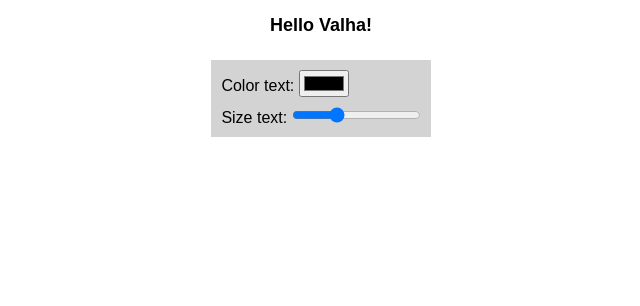
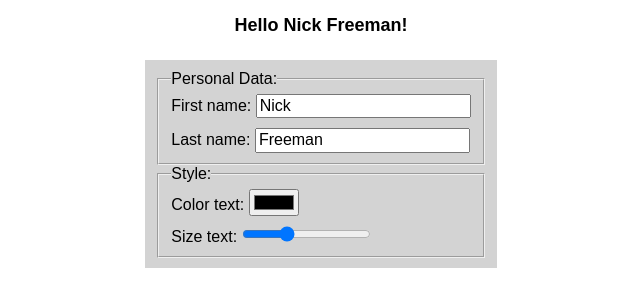
Before and after one commit to mydevby/mydevby.github.io, a Svelte app: page / in a window 1280 px wide. Shown: the top 306 px of the page, without its empty margins (319-959 px from the left). Built offline with nearby package versions, Linux system fonts and the light colour scheme.

Commit message:
Hello my friend

```diff
--- a/src/App.svelte
+++ b/src/App.svelte
@@ -1,16 +1,36 @@
 <script>
-	let name = 'Valha';
-	let color = 'black';
+	let firstName = 'Nick';
+	let lastName = 'Freeman';
+	let color = '';
 	let size = 18;
 
 	const colorText = (e) => {
 		color = e.target.value;
 	};
+
+	const firstNameText = (e) => {
+		firstName = e.target.value;
+	};
+
+	const lastNameText = (e) => {
+		lastName = e.target.value;
+	};
 </script>
 
 <main>
-	<h1 style="color: {color}; font-size: {size}px;">Hello {name}!</h1>
+	<h1 style="color: {color}; font-size: {size}px;">Hello {firstName} {lastName}!</h1>
 	<form>
+		<fieldset>
+			<legend>Personal Data:</legend>
+			<label>First name:
+				<input type="text" on:input={firstNameText} value={firstName}>
+			</label>
+			<label>Last name:
+				<input type="text" on:input={lastNameText} value={lastName}>
+			</label>
+		</fieldset>
+		<fieldset>
+			<legend>Style:</legend>
 			<label>
 				Color text:
 				<input type="color" on:input={colorText} value={color}>
@@ -19,6 +39,7 @@
 				Size text:
 				<input type="range" bind:value={size} min="12" max="30">
 			</label>
+		</fieldset>
 	</form>
 </main>
 
```
Also changed, not shown: public/build/bundle.js, 1 other file (tests, documents, lock files or other folders). Lines whose indentation alone changed are shown as unchanged.
